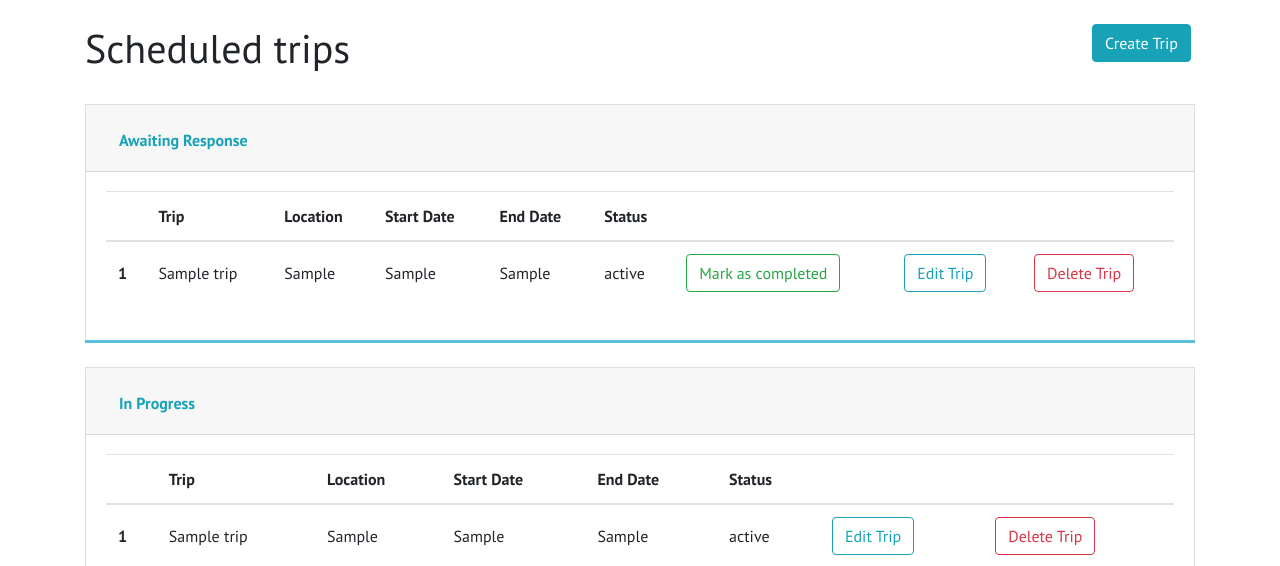
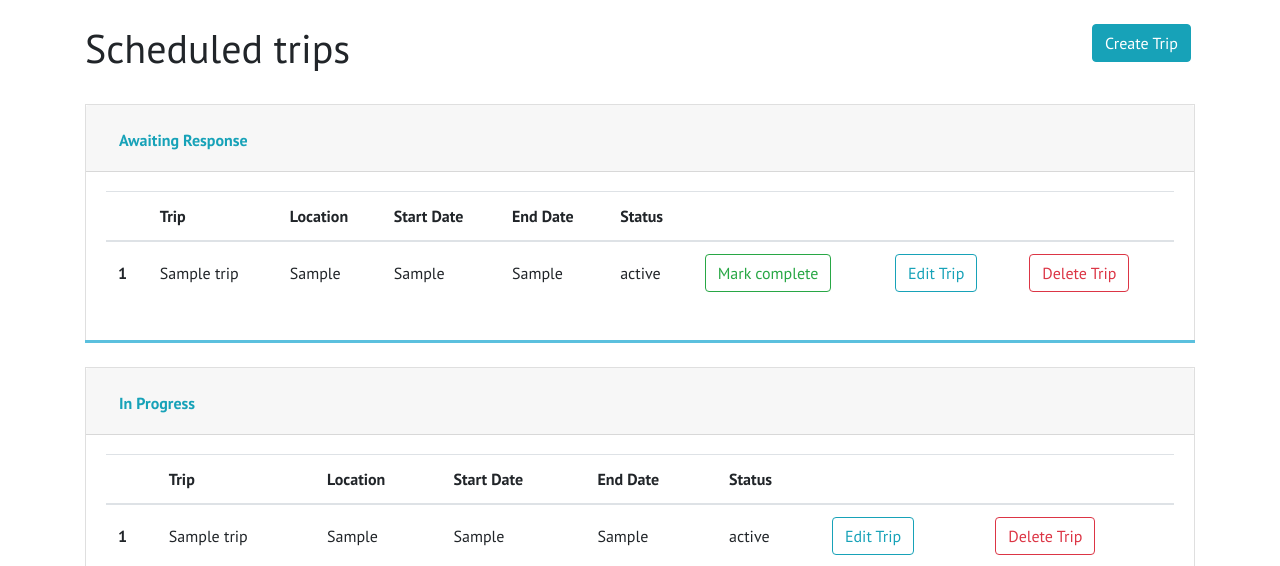
Before and after one commit to srivardhansajja/stay-safe, a Django app: template templates/trip_view.html in a window 1280 px wide. Shown: the part 56-622 px from the top of the page. Run offline with Django 3.2, Linux system fonts and the light colour scheme; the template is opened without the code that fills it: most values are stand-ins (such as "Sample title", 1, 10 or a date in 2020); some libraries are stand-ins or nearby versions.

Commit message:
completed mark complete button functionality

```diff
--- a/apps/pages/urls.py
+++ b/apps/pages/urls.py
@@ -32,6 +32,11 @@ urlpatterns = [
     path('trips/<int:pk>/delete',
          views.TripDeleteView.as_view(),
          name='trip_delete'
+         ),
+
+    path('trips/<int:pk>/mark_complete',
+         views.mark_complete,
+         name='mark_complete'
          ),
 
     # Add emergency contact
--- a/templates/trip_view.html
+++ b/templates/trip_view.html
@@ -62,10 +62,14 @@
                                 <td>{{ trip.trip_end }}</td>
                                 <td>{{ trip.trip_status }}</td>
                                 <td>
-                                    <a href="" class="btn btn-outline-success btn-md" \
+                                    <!-- <a href="" class="btn btn-outline-success btn-md" \
                                        role="button" aria-pressed="true">
-                                        Mark as completed
-                                    </a>
+                                        Mark complete
+                                    </a> -->
+                                    <form method="POST" action="{% url 'mark_complete' pk=trip.pk%}">
+                                        {% csrf_token %}
+                                        <button class="btn btn-outline-success btn-md" name="markcompletebtn">Mark complete</button>
+                                    </form>
                                 </td>
                                 <td>
                                     <a href="{% url 'trip_edit' trip.pk %}" class="btn btn-outline-info btn-md" \
```
Also changed, not shown: apps/pages/views.py (+20 -6 lines).
